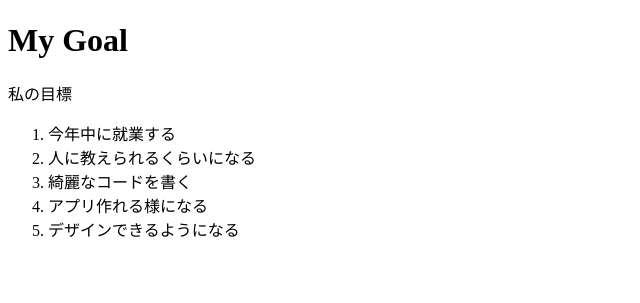
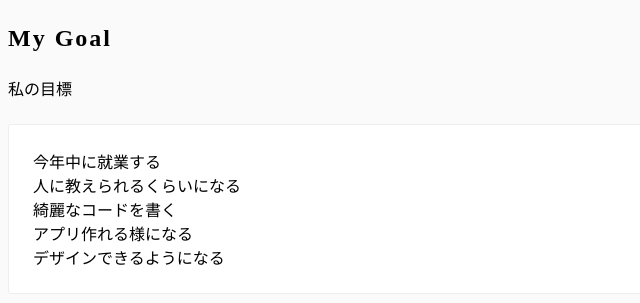
Before and after one commit to AkaneYamaguchi1107/portfolio, a plain HTML site: page index.html in a window 1280 px wide. Shown: the part 27-330 px from the top of the page, without its empty margins (0-640 px from the left). Drawn offline with Linux system fonts and the light colour scheme.

Commit message:
スタイル実装

```diff
--- a/index.html
+++ b/index.html
@@ -14,13 +14,14 @@
   <link rel="mask-icon" href="/safari-pinned-tab.svg" color="#5bbad5">
   <meta name="msapplication-TileColor" content="#da532c">
   <meta name="theme-color" content="#ffffff">
+  <link href="/style.css" rel="stylesheet" type="text/css">
 </head>
 
 <body>
   <img src="/hero.jpg">
-  <h1>My Goal</h1>
-  <p>私の目標</p>
-  <ol>
+  <h1 class="title">My Goal</h1>
+  <p class="lead">私の目標</p>
+  <ol class=list>
     <li>今年中に就業する</li>
     <li>人に教えられるくらいになる</li>
     <li>綺麗なコードを書く</li>
--- /dev/null
+++ b/style.css
@@ -0,0 +1,19 @@
+body{
+  background: #fafafa;
+}
+.title {
+  font-size: 24px;
+  letter-spacing: 2px;
+  line-height: 1.8;
+  margin-bottom: 16px;
+}
+.lead {
+  margin-bottom: 24px;
+}
+.list {
+  padding: 24px;
+  border: 1px solid #eee;
+  border-radius: 3px;
+  background: #fff;
+  list-style: none;
+}
```
